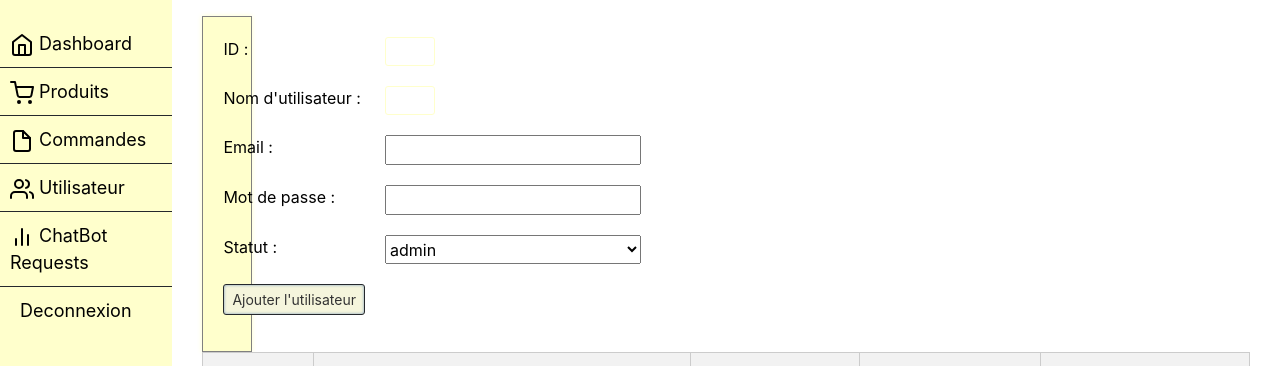
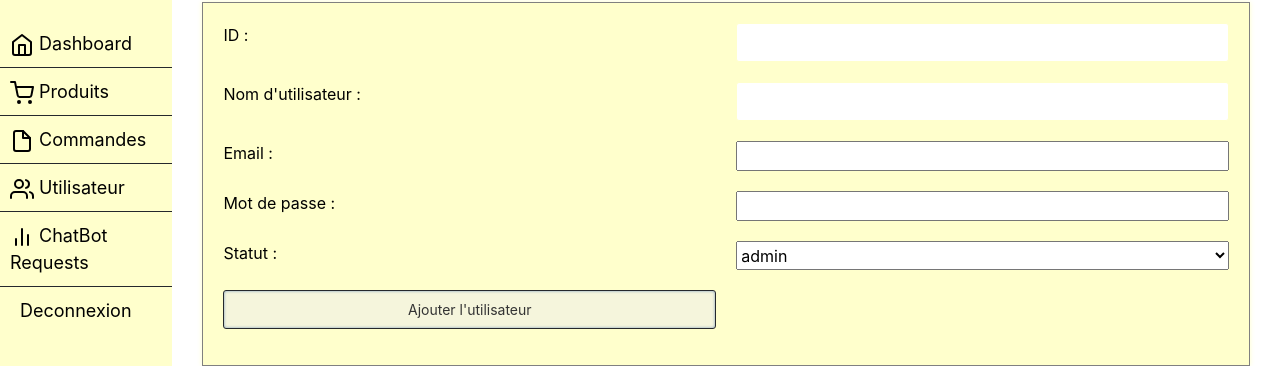
Before and after one commit to bleathingman/SneakMe, a PHP site: page /users.php in a window 1280 px wide. Shown: the top 366 px of the page. Run offline with PHP 8.4, Linux system fonts and the light colour scheme; the visitor is signed in with stand-in values (Sample User, id 1); data that the repository does not hold is empty.

Commit message:
correction formulaires

```diff
--- a/assets/css/style.css
+++ b/assets/css/style.css
@@ -206,20 +206,21 @@ body {
     padding: 20px;
     border: 1px solid grey;
     box-shadow: 0 0 5px #ffffcc;
-    width: 50px;
+    width: 100%;
+    box-sizing: border-box;
+    max-width: 1300px;
+    margin: 0 auto;
 }
 
 .form-group {
     display: grid;
-    grid-template-columns: repeat(2, 1fr);
+    grid-template-columns: repeat(2, 1fr); /* Deux colonnes avec largeur flexible */
     grid-gap: 20px;
-    width: 50px;
 }
 
 .form-group>div {
     display: flex;
     flex-direction: column;
-    width: 50px;
 }
 
 .form-group label {
@@ -231,31 +232,26 @@ body {
 .form-group input[type="file"] {
     background-color: white;
     border: 1px solid #ffffcc;
-    padding: 2px 5px;
+    padding: 8px 12px; /* Augmenter le padding pour un meilleur espacement */
     font-size: 14px;
     border-radius: 3px;
-    width: 50px;
+    width: 100%; /* Le champ prend tout l'espace disponible */
 }
 
 .form-group input[type="file"] {
-    padding: 2px 0;
+    padding: 8px 0;
 }
 
 .form-group input[type="submit"] {
     background-color: beige;
     border: 1px solid #25282C;
-    padding: 4px 8px;
+    padding: 8px 16px; /* Augmenter le padding pour un meilleur espacement */
     font-size: 14px;
     color: #333;
     cursor: pointer;
     border-radius: 3px;
     box-shadow: inset 0 0 3px #7A9BBE;
     transition: background-color 0.3s;
-}
-
-.form-group input[type="submit"]:hover {
-    background-color: #ffffcc;
-    color: #000000;
 }
 
 .btn-xp {
@@ -276,9 +272,6 @@ body {
     background-color: #ffffcc;
     color: #000000;
 }
-
-
-
 
 /* Styles pour le bouton Modifier et Supprimer un produit */
 
```
